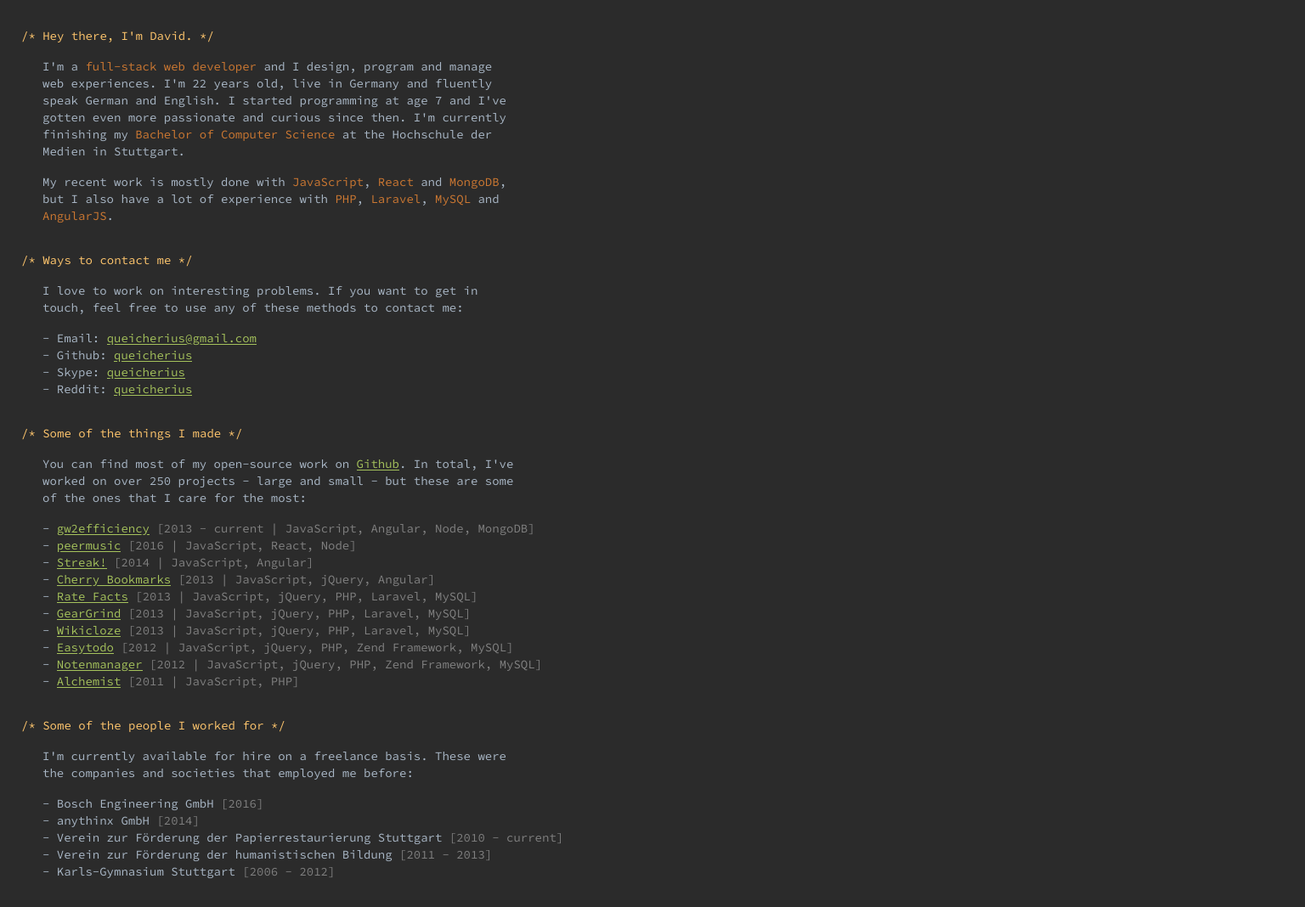
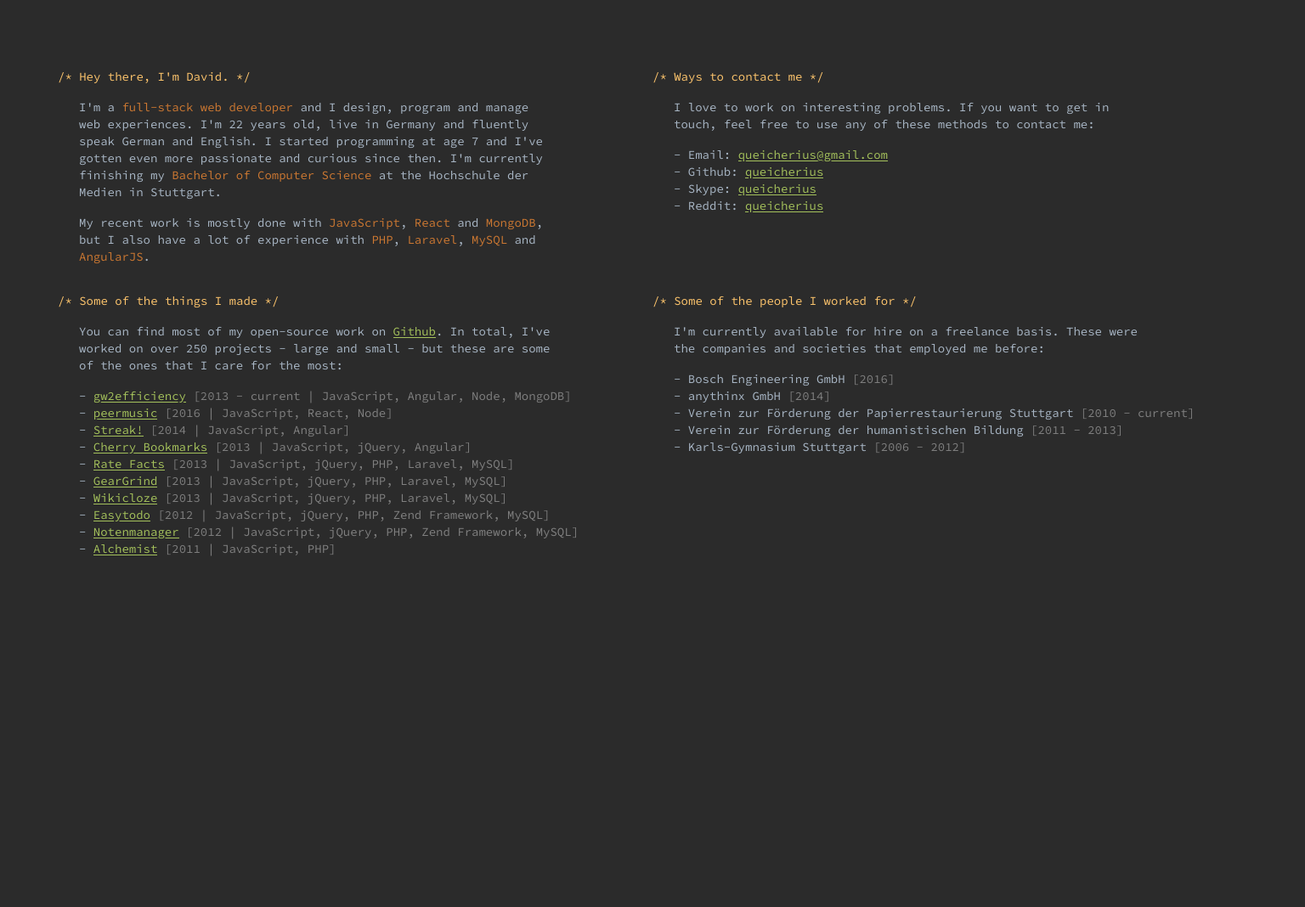
Before and after one commit to queicherius/david-reess.de, a PHP site: page / in a window 1536 px wide. Shown: the whole page at 85% size. After the commit the page ends 655 px from the top, so only its background shows below. Run offline with PHP 8.4, Linux system fonts and the light colour scheme.

Commit message:
Section behaviour

```diff
--- a/index.html
+++ b/index.html
@@ -13,6 +13,7 @@
 </head>
 <body>
 
+<div class="section-wrapper">
 <section>
   <h1 class="first">Hey there, I'm David.</h1>
 
@@ -81,6 +82,7 @@
     <li>Karls-Gymnasium Stuttgart <span class="comment">2006 - 2012</span></li>
   </ul>
 </section>
+</div>
 
 </body>
 </html>
--- a/styles.css
+++ b/styles.css
@@ -32,12 +32,38 @@
   box-shadow: inset 0 -1px 0 0 #2B2B2B, inset 0 -2px 0 0 #A5C25C;
 }
 
+/* Section behaviour */
+
+@media (min-width: 1400px) {
+  html, body {
+    height: calc(100% - 32px - 16px);
+  }
+
+  body {
+    display: flex;
+    justify-content: middle;
+  }
+
+  .section-wrapper {
+    display: flex;
+    flex-wrap: wrap;
+    width: 100%;
+    max-width: 1400px;
+    margin: auto;
+    column-count: 2;
+  }
+
+  section {
+    width: 50%;
+    margin-bottom: 16px;
+  }
+}
+
 /* Headings */
 
 h1 {
   font-size: 14px;
   color: #FFC66D;
-  margin-top: 32px;
   margin-bottom: 16px;
   font-weight: normal;
 }
@@ -48,10 +74,6 @@
 
 h1:after {
   content: ' */';
-}
-
-h1.first {
-  margin-top: 0;
 }
 
 /* Text */
@@ -91,7 +113,7 @@
 
 /* Mobile */
 
-@media (max-device-width: 700px) {
+@media (max-width: 700px) {
   p, ul, .project-description {
     margin-left: 0px;
   }
```
